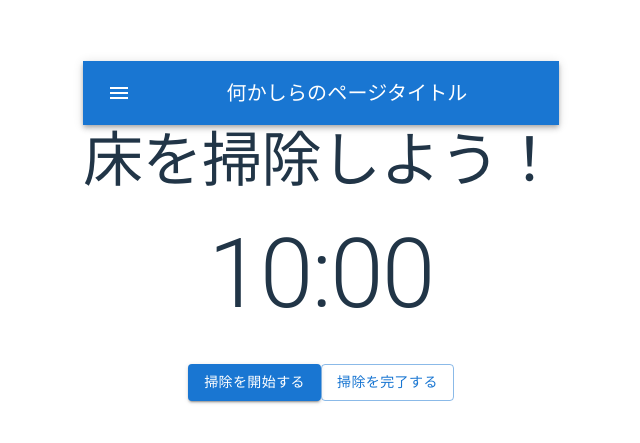
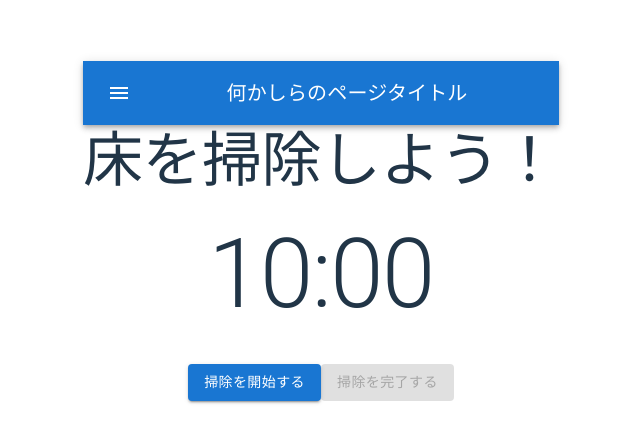
Before and after one commit to MinamiInoue2323/osoji_kun, a React (Vite) app: page / in a window 1280 px wide. Shown: the part 169-612 px from the top of the page, without its empty margins (319-959 px from the left). Built offline with nearby package versions, Linux system fonts and the light colour scheme.

Commit message:
modify timepage

```diff
--- a/src/pages/TimerPage.tsx
+++ b/src/pages/TimerPage.tsx
@@ -17,7 +17,9 @@ const TimerPage = () => {
         </Typography>
         <div>
           <Button variant="contained">掃除を開始する</Button>
-          <Button variant="outlined">掃除を完了する</Button>
+          <Button variant="contained" disabled>
+            掃除を完了する
+          </Button>
         </div>
       </div>
     </div>
```
